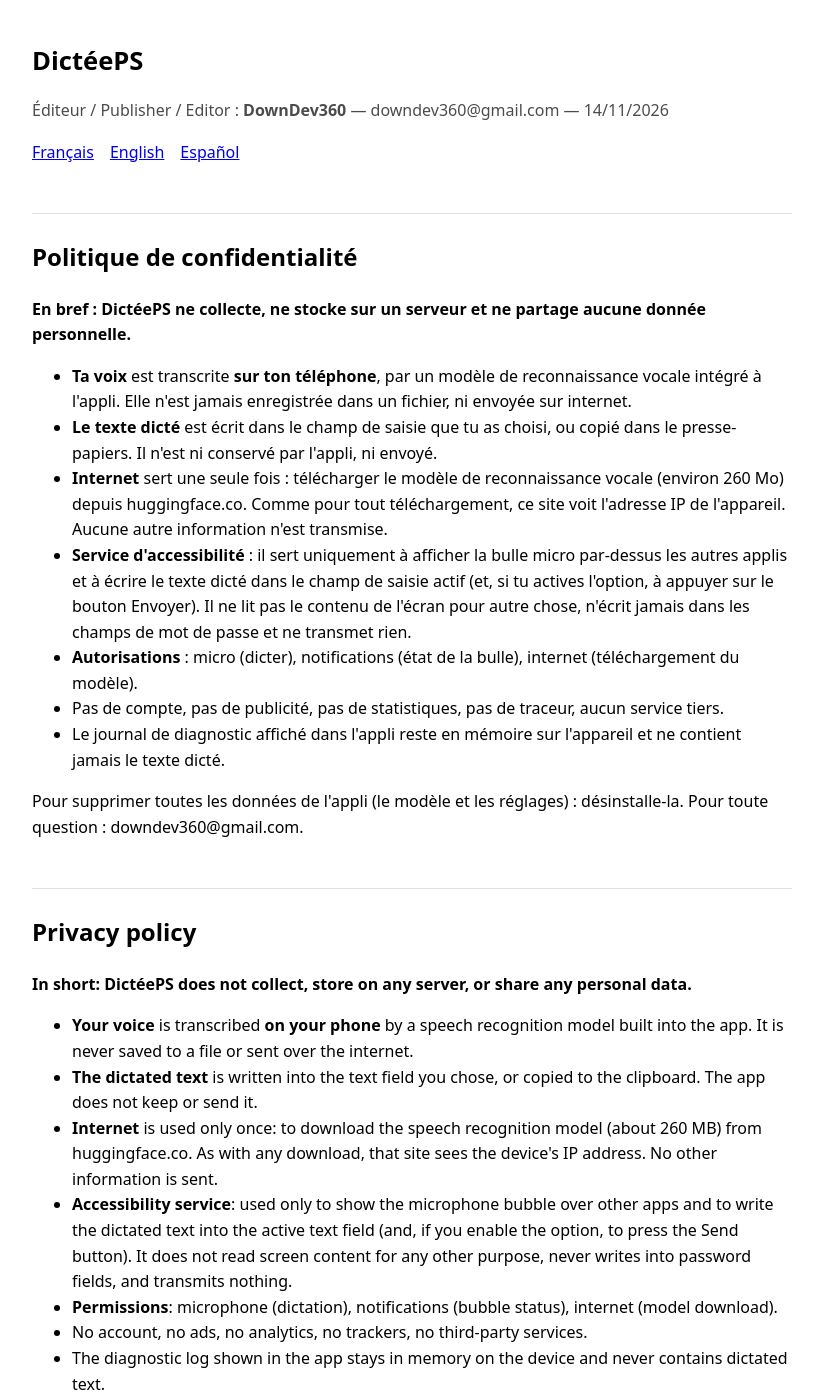
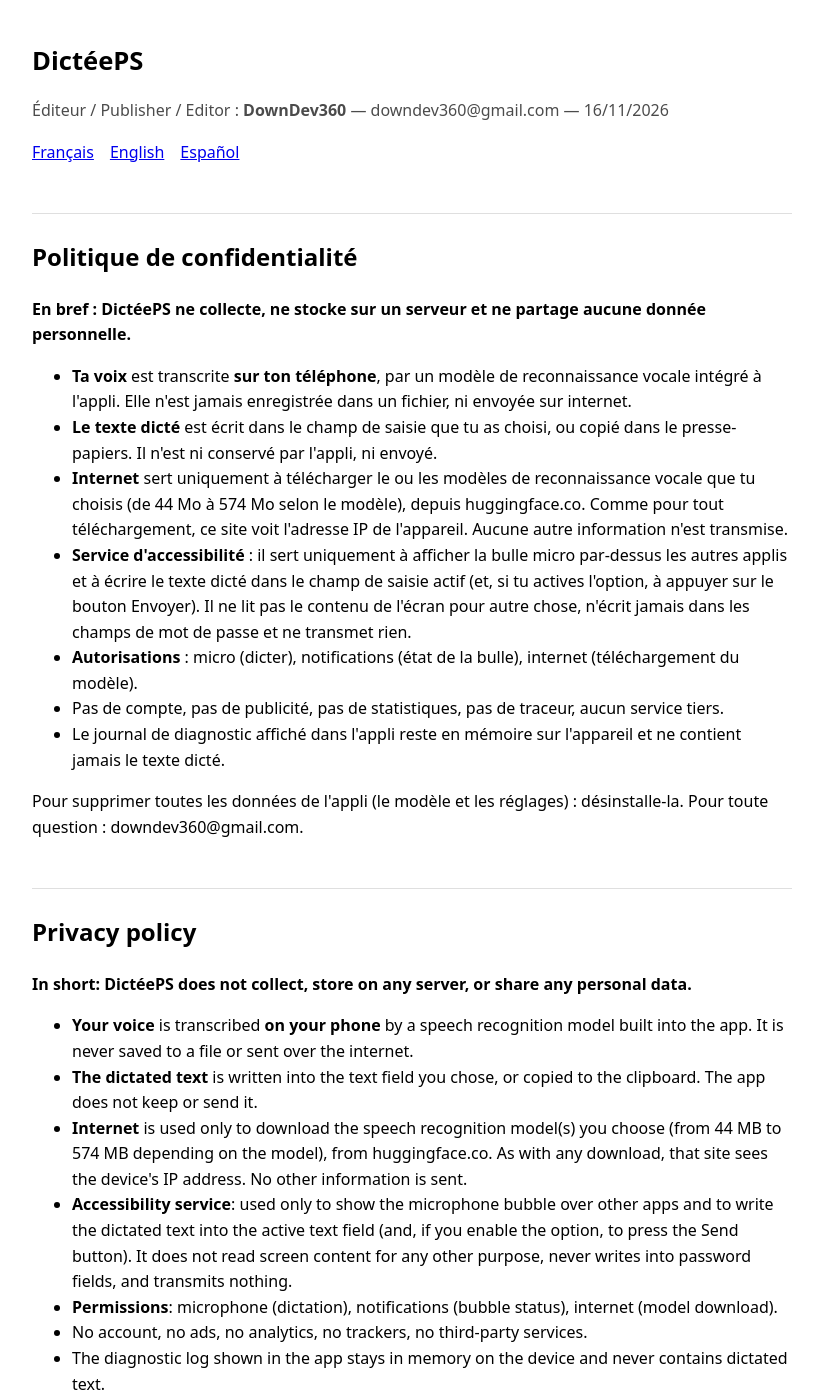
Before and after one commit to mickbike360/playstore, a plain HTML site: page dicteeps/confidentialite.html in a window 1280 px wide. Shown: the top 1400 px of the page, without its empty margins (228-1051 px from the left). Drawn offline with Linux system fonts and the light colour scheme.

Commit message:
Site : confidentialité DictéePS à jour (choix de 5 modèles, 44 à 574 Mo) ; testeurs : plus de « gratuitement » (test fermé d'une appli payante)
Co-Authored-By: Claude Opus 5.5 <noreply@anthropic.com>

```diff
--- a/dicteeps/confidentialite.html
+++ b/dicteeps/confidentialite.html
@@ -15,7 +15,7 @@
 </head>
 <body>
 <h1>DictéePS</h1>
-<p class="date">Éditeur / Publisher / Editor : <strong>DownDev360</strong> — downdev360@gmail.com — 14/11/2026</p>
+<p class="date">Éditeur / Publisher / Editor : <strong>DownDev360</strong> — downdev360@gmail.com — 16/11/2026</p>
 <nav><a href="#fr">Français</a><a href="#en">English</a><a href="#es">Español</a></nav>
 
 <h2 id="fr">Politique de confidentialité</h2>
@@ -23,7 +23,7 @@
 <ul>
   <li><strong>Ta voix</strong> est transcrite <strong>sur ton téléphone</strong>, par un modèle de reconnaissance vocale intégré à l'appli. Elle n'est jamais enregistrée dans un fichier, ni envoyée sur internet.</li>
   <li><strong>Le texte dicté</strong> est écrit dans le champ de saisie que tu as choisi, ou copié dans le presse-papiers. Il n'est ni conservé par l'appli, ni envoyé.</li>
-  <li><strong>Internet</strong> sert une seule fois : télécharger le modèle de reconnaissance vocale (environ 260 Mo) depuis huggingface.co. Comme pour tout téléchargement, ce site voit l'adresse IP de l'appareil. Aucune autre information n'est transmise.</li>
+  <li><strong>Internet</strong> sert uniquement à télécharger le ou les modèles de reconnaissance vocale que tu choisis (de 44 Mo à 574 Mo selon le modèle), depuis huggingface.co. Comme pour tout téléchargement, ce site voit l'adresse IP de l'appareil. Aucune autre information n'est transmise.</li>
   <li><strong>Service d'accessibilité</strong> : il sert uniquement à afficher la bulle micro par-dessus les autres applis et à écrire le texte dicté dans le champ de saisie actif (et, si tu actives l'option, à appuyer sur le bouton Envoyer). Il ne lit pas le contenu de l'écran pour autre chose, n'écrit jamais dans les champs de mot de passe et ne transmet rien.</li>
   <li><strong>Autorisations</strong> : micro (dicter), notifications (état de la bulle), internet (téléchargement du modèle).</li>
   <li>Pas de compte, pas de publicité, pas de statistiques, pas de traceur, aucun service tiers.</li>
@@ -36,7 +36,7 @@
 <ul>
   <li><strong>Your voice</strong> is transcribed <strong>on your phone</strong> by a speech recognition model built into the app. It is never saved to a file or sent over the internet.</li>
   <li><strong>The dictated text</strong> is written into the text field you chose, or copied to the clipboard. The app does not keep or send it.</li>
-  <li><strong>Internet</strong> is used only once: to download the speech recognition model (about 260 MB) from huggingface.co. As with any download, that site sees the device's IP address. No other information is sent.</li>
+  <li><strong>Internet</strong> is used only to download the speech recognition model(s) you choose (from 44 MB to 574 MB depending on the model), from huggingface.co. As with any download, that site sees the device's IP address. No other information is sent.</li>
   <li><strong>Accessibility service</strong>: used only to show the microphone bubble over other apps and to write the dictated text into the active text field (and, if you enable the option, to press the Send button). It does not read screen content for any other purpose, never writes into password fields, and transmits nothing.</li>
   <li><strong>Permissions</strong>: microphone (dictation), notifications (bubble status), internet (model download).</li>
   <li>No account, no ads, no analytics, no trackers, no third-party services.</li>
@@ -49,7 +49,7 @@
 <ul>
   <li><strong>Tu voz</strong> se transcribe <strong>en tu teléfono</strong>, con un modelo de reconocimiento de voz integrado en la aplicación. Nunca se guarda en un archivo ni se envía por internet.</li>
   <li><strong>El texto dictado</strong> se escribe en el campo de texto que elegiste, o se copia al portapapeles. La aplicación no lo guarda ni lo envía.</li>
-  <li><strong>Internet</strong> se usa una sola vez: para descargar el modelo de reconocimiento de voz (unos 260 MB) desde huggingface.co. Como en cualquier descarga, ese sitio ve la dirección IP del dispositivo. No se envía ninguna otra información.</li>
+  <li><strong>Internet</strong> se usa únicamente para descargar el o los modelos de reconocimiento de voz que elijas (de 44 MB a 574 MB según el modelo), desde huggingface.co. Como en cualquier descarga, ese sitio ve la dirección IP del dispositivo. No se envía ninguna otra información.</li>
   <li><strong>Servicio de accesibilidad</strong>: se usa únicamente para mostrar la burbuja del micrófono sobre las demás aplicaciones y para escribir el texto dictado en el campo de texto activo (y, si activas la opción, pulsar el botón Enviar). No lee el contenido de la pantalla para nada más, nunca escribe en campos de contraseña y no transmite nada.</li>
   <li><strong>Permisos</strong>: micrófono (dictar), notificaciones (estado de la burbuja), internet (descarga del modelo).</li>
   <li>Sin cuenta, sin publicidad, sin estadísticas, sin rastreadores, sin servicios de terceros.</li>
```
Also changed, not shown: index.html (+2 -2 lines).
